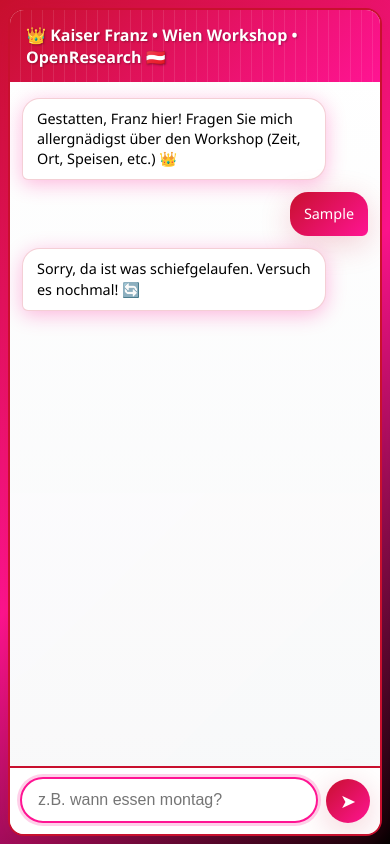
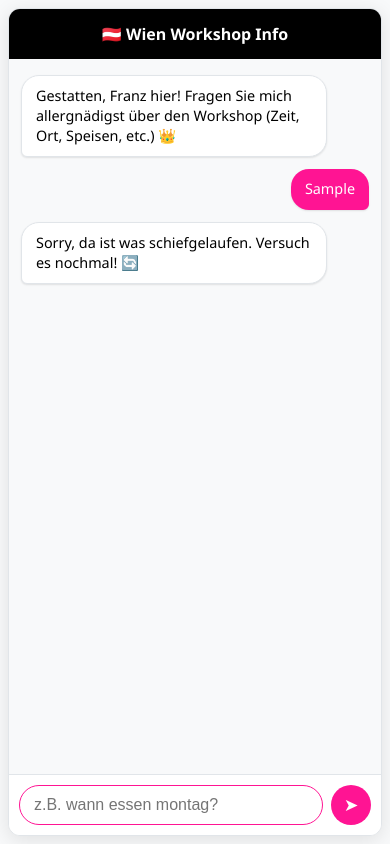
Before and after one commit to einfachstarten/viennacalling_bot, a plain HTML site: page index.html in a window 390 px wide. Both pictures are taken after typing "Sample" into the empty fields and a click on the button "Nachricht senden". Drawn offline with Linux system fonts and the light colour scheme; no server answers.

Commit message:
feat: refresh chat ui with black and pink theme

```diff
--- a/index.html
+++ b/index.html
@@ -9,11 +9,7 @@
 </head>
 <body>
   <div class="chat-container" role="main">
-    <header class="chat-header">
-      <div class="chat-header-text">
-        👑 Kaiser Franz • Wien Workshop • OpenResearch 🇦🇹
-      </div>
-    </header>
+    <header class="chat-header">🇦🇹 Wien Workshop Info</header>
     <section class="chat-messages" id="messages" aria-live="polite">
       <div class="message bot-message">Gestatten, Franz hier! Fragen Sie mich allergnädigst über den Workshop (Zeit, Ort, Speisen, etc.) 👑</div>
     </section>
--- a/style.css
+++ b/style.css
@@ -1,119 +1,99 @@
 :root {
-  /* Österreich Flagge Farben */
-  --austria-red: #C8102E;
-  --austria-white: #FFFFFF;
-
-  /* OpenResearch Branding */
-  --openresearch-black: #000000;
-  --openresearch-pink: #FF1493;
+  /* OpenResearch Clean Palette */
+  --or-black: #000000;
+  --or-pink: #FF1493;
+  --white: #ffffff;
+  --light-gray: #f8f9fa;
+  --border-gray: #e1e5e9;
 
   /* Chat Design */
-  --bg-gradient: linear-gradient(135deg, #C8102E 0%, #FF1493 50%, #000000 100%);
-  --chat-bg: rgba(255, 255, 255, 0.95);
-  --user-bubble: linear-gradient(135deg, #C8102E, #FF1493);
-  --bot-bubble: #FFFFFF;
-  --accent-gold: #FFD700;
-
-  /* Shadows & Effects */
-  --shadow-austria: 0 8px 32px rgba(200, 16, 46, 0.2);
-  --shadow-openresearch: 0 4px 20px rgba(255, 20, 147, 0.3);
+  --bg: var(--light-gray);
+  --user-bubble: var(--or-pink);
+  --bot-bubble: var(--white);
+  --text-dark: var(--or-black);
+  --text-light: var(--white);
 }
 
 * {
   box-sizing: border-box;
 }
 
-.visually-hidden {
-  position: absolute;
-  width: 1px;
-  height: 1px;
-  padding: 0;
-  margin: -1px;
-  overflow: hidden;
-  clip: rect(0, 0, 0, 0);
-  white-space: nowrap;
-  border: 0;
-}
-
 body {
   margin: 0;
-  padding: 0;
   font-family: 'Segoe UI', system-ui, -apple-system, BlinkMacSystemFont, sans-serif;
-  background: var(--bg-gradient);
+  background: var(--bg);
   min-height: 100vh;
   display: flex;
   align-items: center;
   justify-content: center;
-  color: var(--openresearch-black);
   padding: 8px;
-  box-sizing: border-box;
+  color: var(--text-dark);
 }
 
 .chat-container {
   width: 100%;
   max-width: 100%;
   height: calc(100vh - 16px);
-  background: var(--chat-bg);
-  backdrop-filter: blur(12px);
-  border-radius: 16px;
-  box-shadow: var(--shadow-austria);
+  background: var(--white);
+  border-radius: 12px;
+  box-shadow: 0 4px 20px rgba(0, 0, 0, 0.1);
   display: flex;
   flex-direction: column;
   overflow: hidden;
-  border: 2px solid var(--austria-red);
-  position: relative;
+  border: 1px solid var(--border-gray);
+}
+
+@media (min-width: 768px) {
+  .chat-container {
+    max-width: 420px;
+    height: 600px;
+    border-radius: 16px;
+  }
 }
 
 .chat-header {
-  background: linear-gradient(135deg, var(--austria-red) 0%, var(--openresearch-pink) 100%);
-  color: var(--austria-white);
+  background: var(--or-black);
+  color: var(--white);
   padding: 16px 20px;
   font-size: 1.1rem;
-  font-weight: 700;
+  font-weight: 600;
   display: flex;
   align-items: center;
   justify-content: center;
   gap: 8px;
-  text-shadow: 1px 1px 2px rgba(0, 0, 0, 0.3);
-  position: relative;
-  overflow: hidden;
+  flex-shrink: 0;
 }
 
-.chat-header::before {
-  content: '';
-  position: absolute;
-  top: 0;
-  left: 0;
-  right: 0;
-  bottom: 0;
-  background: repeating-linear-gradient(
-    90deg,
-    transparent,
-    transparent 10px,
-    rgba(255, 255, 255, 0.1) 10px,
-    rgba(255, 255, 255, 0.1) 11px
-  );
-}
-
-.chat-header-text {
-  position: relative;
-  z-index: 1;
+@media (max-width: 767px) {
+  .chat-header {
+    padding: 14px 16px;
+    font-size: 1rem;
+  }
 }
 
 .chat-messages {
   flex: 1;
-  padding: 16px 12px 12px;
+  padding: 16px 12px;
   overflow-y: auto;
   display: flex;
   flex-direction: column;
   gap: 12px;
-  background: linear-gradient(
-    180deg,
-    rgba(255, 255, 255, 0.98) 0%,
-    rgba(248, 249, 250, 0.95) 100%
-  );
+  background: var(--bg);
   -webkit-overflow-scrolling: touch;
   scroll-behavior: smooth;
+}
+
+.chat-messages::-webkit-scrollbar {
+  width: 3px;
+}
+
+.chat-messages::-webkit-scrollbar-track {
+  background: transparent;
+}
+
+.chat-messages::-webkit-scrollbar-thumb {
+  background: var(--or-pink);
+  border-radius: 2px;
 }
 
 .message {
@@ -124,67 +104,54 @@ body {
   font-size: 0.95rem;
   word-break: break-word;
   animation: slideIn 0.3s ease;
-  box-shadow: 0 2px 12px rgba(0, 0, 0, 0.1);
-  min-height: 44px;
-  display: flex;
-  align-items: center;
+  box-shadow: 0 1px 2px rgba(0, 0, 0, 0.1);
 }
 
 .bot-message {
   align-self: flex-start;
   background: var(--bot-bubble);
-  border: 1px solid rgba(200, 16, 46, 0.2);
+  border: 1px solid var(--border-gray);
   border-bottom-left-radius: 6px;
-  box-shadow: var(--shadow-openresearch);
+  color: var(--text-dark);
 }
 
 .user-message {
   align-self: flex-end;
   background: var(--user-bubble);
-  color: var(--austria-white);
+  color: var(--text-light);
   border-bottom-right-radius: 6px;
-  box-shadow: var(--shadow-austria);
 }
 
 .message a {
-  color: var(--austria-red);
+  color: var(--or-pink);
   font-weight: 600;
   text-decoration: underline;
   word-break: break-all;
-  transition: all 0.2s ease;
+  transition: opacity 0.2s ease;
 }
 
 .message a:hover {
-  color: var(--openresearch-pink);
-  text-shadow: 0 1px 2px rgba(255, 20, 147, 0.3);
-}
-
-.bot-message a {
-  color: var(--austria-red);
+  opacity: 0.8;
 }
 
 .user-message a {
-  color: var(--austria-white);
+  color: var(--white);
   text-decoration-color: rgba(255, 255, 255, 0.7);
+}
+
+@media (max-width: 767px) {
+  .message {
+    max-width: 88%;
+    padding: 10px 14px;
+    font-size: 0.9rem;
+  }
 }
 
 .chat-input {
   padding: 12px;
-  background: rgba(255, 255, 255, 0.98);
-  border-top: 2px solid var(--austria-red);
+  background: var(--white);
+  border-top: 1px solid var(--border-gray);
   flex-shrink: 0;
-}
-
-.quick-buttons {
-  display: flex;
-  flex-wrap: wrap;
-  gap: 8px;
-  padding: 12px;
-  background: linear-gradient(90deg, var(--austria-red) 0%, var(--austria-white) 50%, var(--austria-red) 100%);
-  border-top: 1px solid rgba(200, 16, 46, 0.3);
-  flex-shrink: 0;
-  overflow-x: auto;
-  -webkit-overflow-scrolling: touch;
 }
 
 .chat-input form {
@@ -195,66 +162,69 @@ body {
 
 .chat-input input {
   flex: 1;
-  padding: 14px 18px;
-  border-radius: 25px;
-  border: 2px solid var(--austria-red);
+  padding: 12px 16px;
+  border-radius: 24px;
+  border: 1px solid var(--border-gray);
   font-size: 1rem;
   outline: none;
-  transition: all 0.3s ease;
-  background: var(--austria-white);
-  -webkit-appearance: none;
-  appearance: none;
+  transition: border-color 0.2s ease;
+  background: var(--light-gray);
 }
 
 .chat-input input:focus {
-  border-color: var(--openresearch-pink);
-  box-shadow: 0 0 0 3px rgba(255, 20, 147, 0.2);
-  transform: translateY(-1px);
+  border-color: var(--or-pink);
+  background: var(--white);
 }
 
 .chat-input button {
-  background: linear-gradient(135deg, var(--austria-red), var(--openresearch-pink));
-  color: var(--austria-white);
+  background: var(--or-pink);
+  color: var(--white);
   border: none;
   border-radius: 50%;
-  width: 48px;
-  height: 48px;
+  width: 44px;
+  height: 44px;
   font-size: 1.2rem;
   cursor: pointer;
   display: flex;
   align-items: center;
   justify-content: center;
-  transition: all 0.3s ease;
-  box-shadow: var(--shadow-austria);
-  min-width: 48px;
-  min-height: 48px;
+  transition: transform 0.2s ease;
+  flex-shrink: 0;
 }
 
-.chat-input button:hover,
-.chat-input button:focus {
-  transform: translateY(-2px);
-  box-shadow: 0 8px 25px rgba(200, 16, 46, 0.4);
+.chat-input button:hover {
+  transform: scale(1.05);
+}
+
+.chat-input button:active {
+  transform: scale(0.95);
+}
+
+@media (max-width: 767px) {
+  .chat-input {
+    padding: 10px;
+  }
+
+  .chat-input input {
+    font-size: 16px;
+    padding: 10px 14px;
+  }
+
+  .chat-input button {
+    width: 40px;
+    height: 40px;
+    font-size: 1.1rem;
+  }
 }
 
 .loading-dots {
   display: inline-block;
-  color: var(--austria-red);
+  color: var(--or-pink);
 }
 
 .loading-dots::after {
   content: '...';
   animation: dots 1.5s infinite;
-}
-
-@keyframes slideIn {
-  from {
-    opacity: 0;
-    transform: translateY(10px);
-  }
-  to {
-    opacity: 1;
-    transform: translateY(0);
-  }
 }
 
 @keyframes dots {
@@ -269,99 +239,25 @@ body {
   }
 }
 
-.quick-btn {
-  background: linear-gradient(135deg, var(--openresearch-black), var(--openresearch-pink));
-  color: var(--austria-white);
-  border: none;
-  padding: 10px 16px;
-  border-radius: 20px;
-  font-size: 0.85rem;
-  font-weight: 600;
-  cursor: pointer;
-  white-space: nowrap;
-  transition: all 0.3s ease;
-  min-height: 40px;
-  display: flex;
-  align-items: center;
-  gap: 4px;
-}
-
-.quick-btn:hover {
-  transform: translateY(-1px);
-  box-shadow: var(--shadow-openresearch);
-}
-
-.quick-btn:active {
-  transform: scale(0.98);
-}
-
-@media (max-height: 600px) {
-  .chat-container {
-    height: 95vh;
-    max-height: none;
+@keyframes slideIn {
+  from {
+    opacity: 0;
+    transform: translateY(8px);
+  }
+  to {
+    opacity: 1;
+    transform: translateY(0);
   }
 }
 
-@media (min-width: 768px) {
-  body {
-    padding: 20px;
-  }
-
-  .chat-container {
-    max-width: 420px;
-    height: 85vh;
-    border-radius: 24px;
-  }
+.visually-hidden {
+  position: absolute;
+  width: 1px;
+  height: 1px;
+  padding: 0;
+  margin: -1px;
+  overflow: hidden;
+  clip: rect(0, 0, 0, 0);
+  white-space: nowrap;
+  border: 0;
 }
-
-@media (max-width: 767px) {
-  .chat-header {
-    padding: 14px 16px;
-    font-size: 1rem;
-  }
-
-  .message {
-    max-width: 88%;
-    padding: 10px 14px;
-    font-size: 0.9rem;
-  }
-
-  .chat-input {
-    padding: 10px;
-  }
-
-  .chat-input input {
-    padding: 12px 16px;
-    font-size: 16px;
-  }
-
-  .chat-input button {
-    width: 44px;
-    height: 44px;
-    min-width: 44px;
-    min-height: 44px;
-  }
-
-  .quick-buttons {
-    padding: 8px 10px;
-  }
-
-  .quick-btn {
-    padding: 8px 14px;
-    font-size: 0.8rem;
-    min-height: 36px;
-  }
-}
-
-.chat-messages::-webkit-scrollbar {
-  width: 4px;
-}
-
-.chat-messages::-webkit-scrollbar-track {
-  background: transparent;
-}
-
-.chat-messages::-webkit-scrollbar-thumb {
-  background: var(--austria-red);
-  border-radius: 2px;
-}
```
